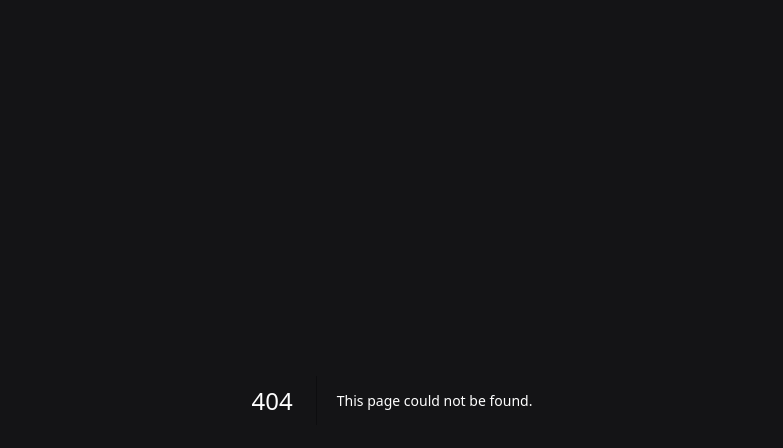
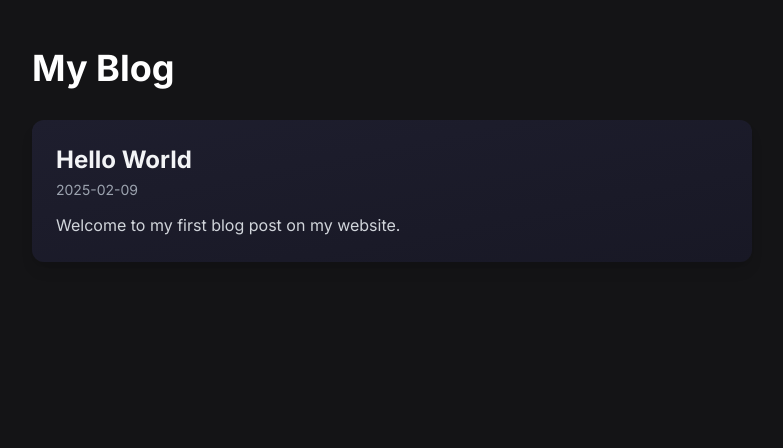
Before and after one commit to CarboxyDev/carboxy.tech, a Next.js app: page /blog in a window 1280 px wide. Before the commit this address had no page. Shown: the top 448 px of the page, without its empty margins (248-1031 px from the left). Built offline with nearby package versions, Linux system fonts and the light colour scheme; what tailwindcss-debug-screens would draw is missing.

Commit message:
Add /blog root page for blog listing

```diff
--- /dev/null
+++ b/src/app/blog/page.tsx
@@ -0,0 +1,58 @@
+import fs from 'fs';
+import matter from 'gray-matter';
+import Link from 'next/link';
+import path from 'path';
+
+type BlogPost = {
+  slug: string;
+  title: string;
+  date: string;
+  description?: string;
+};
+
+export default function BlogList() {
+  const blogDirectory = path.join(process.cwd(), 'content/blogs');
+  const files = fs.readdirSync(blogDirectory);
+
+  const posts: BlogPost[] = files.map((file) => {
+    const slug = file.replace('.mdx', '');
+    const filePath = path.join(blogDirectory, file);
+    const fileContent = fs.readFileSync(filePath, 'utf-8');
+    const { data } = matter(fileContent);
+
+    return {
+      slug,
+      title: data.title || 'Untitled',
+      date: data.date || 'Unknown Date',
+      description: data.description || '',
+    };
+  });
+
+  return (
+    <main className="mx-auto max-w-3xl px-6 py-12">
+      <h1 className="mb-8 text-4xl font-bold text-white">My Blog</h1>
+      <div className="space-y-6">
+        {posts.map(({ slug, title, date, description }) => (
+          <Link
+            key={slug}
+            href={`/blog/${slug}`}
+            className="relative block overflow-hidden rounded-xl bg-gradient-to-br from-[#1e1e2e] to-[#181825] p-6 shadow-lg transition-all hover:scale-[1.03] hover:shadow-xl"
+          >
+            {/* Decorative Border Glow */}
+            <div className="absolute inset-0 rounded-xl border border-transparent bg-gradient-to-r from-purple-600/30 to-blue-500/30 opacity-0 transition-opacity hover:opacity-100"></div>
+
+            <div className="relative z-10">
+              <h2 className="text-2xl font-bold text-gray-100">{title}</h2>
+              <p className="mt-1 text-sm text-gray-400">{date}</p>
+              {description && (
+                <p className="mt-3 leading-relaxed text-gray-300">
+                  {description}
+                </p>
+              )}
+            </div>
+          </Link>
+        ))}
+      </div>
+    </main>
+  );
+}
```
